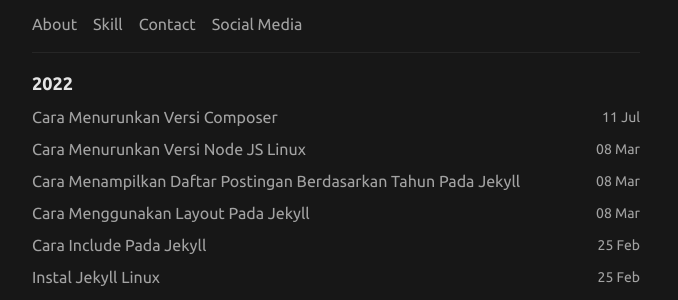
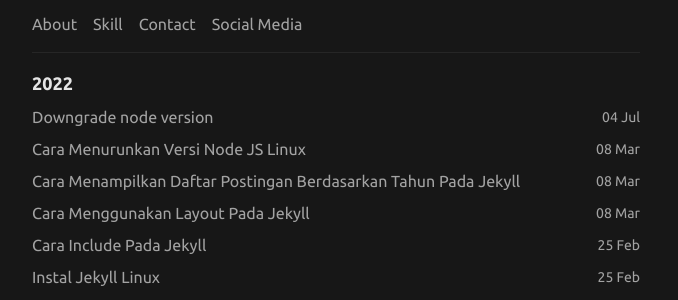
Before and after one commit to nashehannafii/nasheh.github.io, a Jekyll site: the page built from index.md, in a window 1280 px wide. Shown: the part 216-516 px from the top of the page, without its empty margins (304-982 px from the left). Built offline with Jekyll 4.4.1, drawn with Linux system fonts in a browser that asks for light colours.

Commit message:
[nasheh]=>[post 07-04]

```diff
--- a/Gemfile
+++ b/Gemfile
@@ -29,3 +29,7 @@ end
 
 # Performance-booster for watching directories on Windows
 gem "wdm", "~> 0.1.1", :platforms => [:mingw, :x64_mingw, :mswin]
+
+gem "webrick", "~> 1.7"
+gem 'thor'
+gem 'stringex'
--- a/_posts/2022-07-11-menurunkan-versi-composer.md
+++ b/_posts/2022-07-04-downgrade-node-version.markdown
@@ -1,7 +1,9 @@
 ---
-layout: 'post'
-title: 'Cara Menurunkan Versi Composer'
-date: 2022-07-11 08:56:00 +0700
+layout: post
+author: nashehannafii
+title: "Downgrade node version"
+tags:
+date: "2022-07-04"
 ---
 
 Saya menggunakan ubuntu linux.
```
Also changed, not shown: Gemfile.lock, 1 other file.
